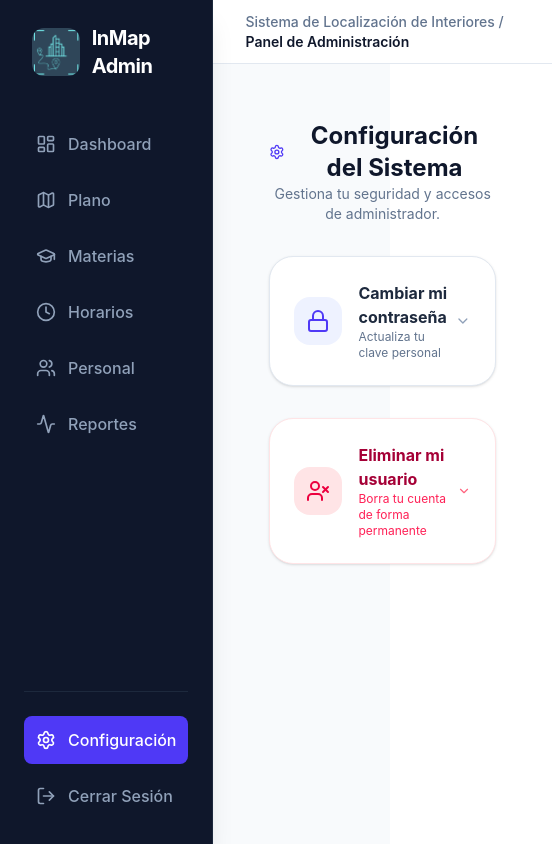
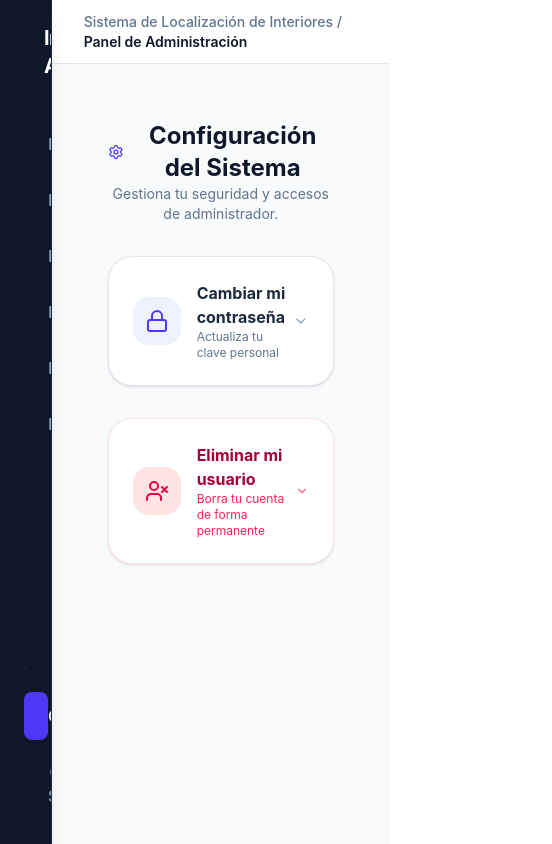
Before and after one commit to ConstanzaMana/inmap-admin, a React (Vite) app: page /config in a window 390 px wide. Shown: the whole page, 552 px wide, since content can reach past the window. Built offline with nearby package versions, Linux system fonts and the light colour scheme; sample sign-in values are in the browser's storage.

Commit message:
Actualizacion siderbar responsivo.

```diff
--- a/src/components/layout/Sidebar.jsx
+++ b/src/components/layout/Sidebar.jsx
@@ -54,8 +54,7 @@ export default function Sidebar() {
 
   return (
     // contenedor lateral
-    <aside className="w-64 bg-slate-900 p-6 flex flex-col h-screen sticky top-0 shadow-xl select-none border-r border-slate-800">
-
+      <aside className="w-64 bg-slate-900 p-6 flex flex-col h-screen sticky top-0 shadow-xl select-none border-r border-slate-800 overflow-y-auto">
       <Link to="/" className="flex items-center gap-3 px-2 mb-10 shrink-0 hover:opacity-80 transition-opacity no-underline">
           <img src={logo} alt="InMap Logo" className="w-12 h-12 object-contain rounded-xl" />
           <h1 className="text-xl font-bold text-white tracking-tight">InMap Admin</h1>
```
